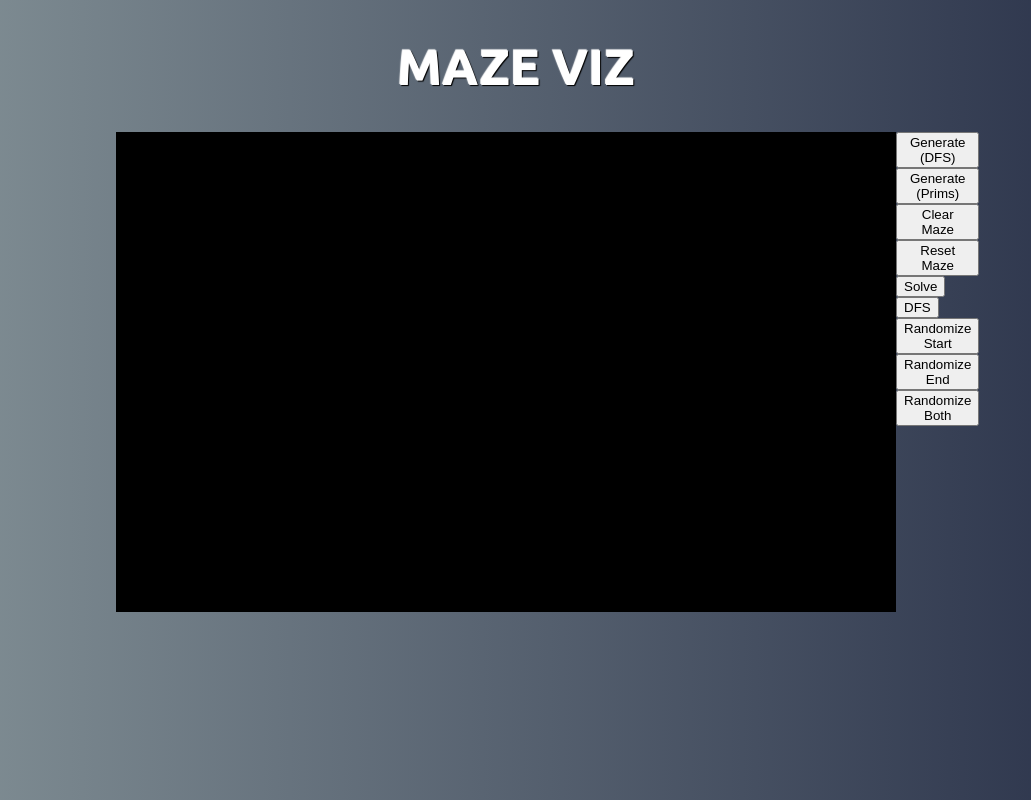
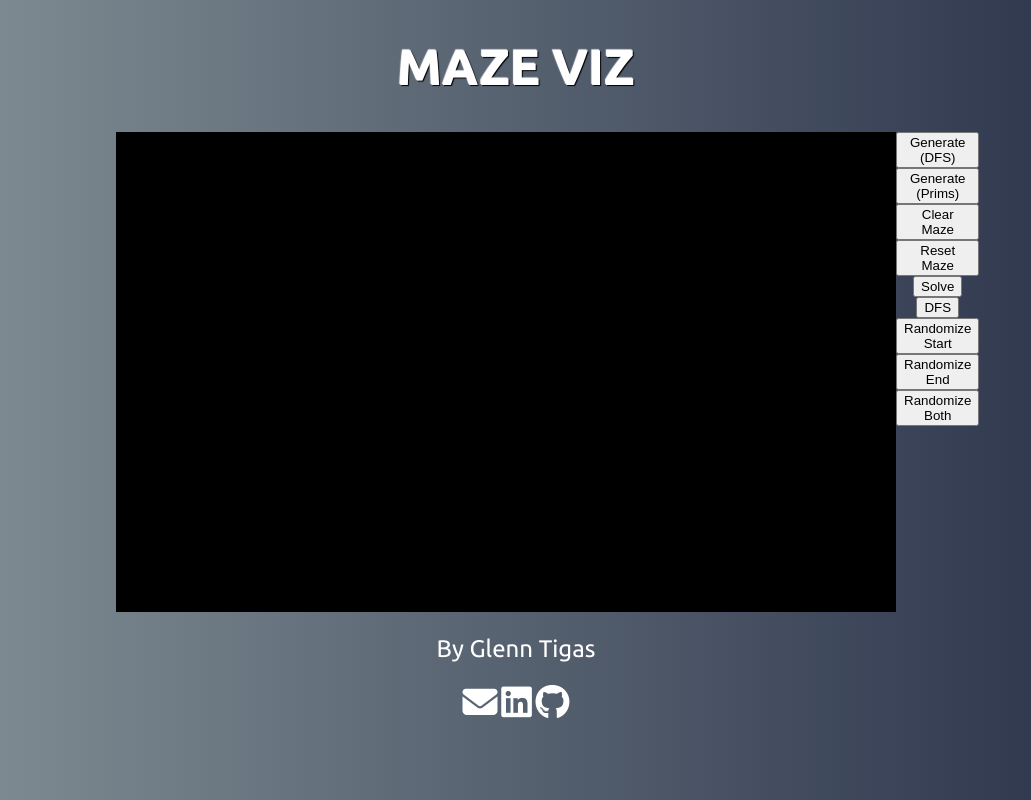
Before and after one commit to gtigas/maze-viz, a website built with webpack: page index.html in a window 1280 px wide. Shown: the whole page, without its empty margins (124-1155 px from the left). Built offline with nearby package versions, Linux system fonts and the light colour scheme.

Commit message:
Add contact links

```diff
--- a/assets/styles/style.css
+++ b/assets/styles/style.css
@@ -2,7 +2,14 @@ body {
   background: #283048;
   background: -webkit-linear-gradient(to right, #859398, #283048);
   background: linear-gradient(to right, #859398, #283048);
+  color: white;
+  text-align: center;
+  font-family: 'Ubuntu', Helvetica, Arial, sans-serif;
 }
+
+a { text-decoration: none; color: white; }
+a:visited { text-decoration: none; color:white; }
+a:hover { color: lightgreen }
 
 #canvas{
   background-color: black;
@@ -17,9 +24,22 @@ body {
 
 h1 {
   text-align: center;
-  font-family: 'Ubuntu', Helvetica, Arial, sans-serif;
   font-size: 50px;
   line-height: 65px;
-  color: white;
   text-shadow: -1px -1px 1px #FFFFFF, 1px 1px 1px #000000;
+  font-weight: 700
 }
+
+p {
+	font-size: 24px;
+	line-height: 25px;
+  font-weight: 400
+}
+
+.contact-links {
+  margin: 0 auto;
+}
+
+.contact-links i {
+  font-size: 35px;
+}
--- a/index.html
+++ b/index.html
@@ -4,8 +4,9 @@
     <meta charset="utf-8">
     <title>Maze Viz</title>
     <link rel="stylesheet" href="./assets/styles/style.css">
-    <link href='http://fonts.googleapis.com/css?family=Ubuntu:bold' rel='stylesheet' type='text/css'>
+    <link href='http://fonts.googleapis.com/css?family=Ubuntu:400,700' rel='stylesheet' type='text/css'>
     <link href='http://fonts.googleapis.com/css?family=Vollkorn' rel='stylesheet' type='text/css'>
+    <script src="https://use.fontawesome.com/7aa53fd983.js"></script>
     <script src="./bundle.js" charset="utf-8"></script>
     <script src="./vendor/jquery-3.2.1.min.js" charset="utf-8"></script>
   </head>
@@ -26,5 +27,11 @@
         <button name="button" id='random-both'>Randomize Both</button>
       </div>
     </div>
+    <p>By <a href="http://glenn.tig.as/">Glenn Tigas</a></p>
+    <div class="contact-links">
+      <a href="mailto:glenn.tigas@gmail.com"> <i class="fa fa-envelope" aria-hidden="true"></i></a>
+      <a href="https://www.linkedin.com/in/glenn-tigas/"><i class="fa fa-linkedin-square" aria-hidden="true"></i></a>
+      <a href="https://github.com/gtigas/Maze-Viz"><i class="fa fa-github" aria-hidden="true"></i></a>
+    </div>
   </body>
 </html>
```
